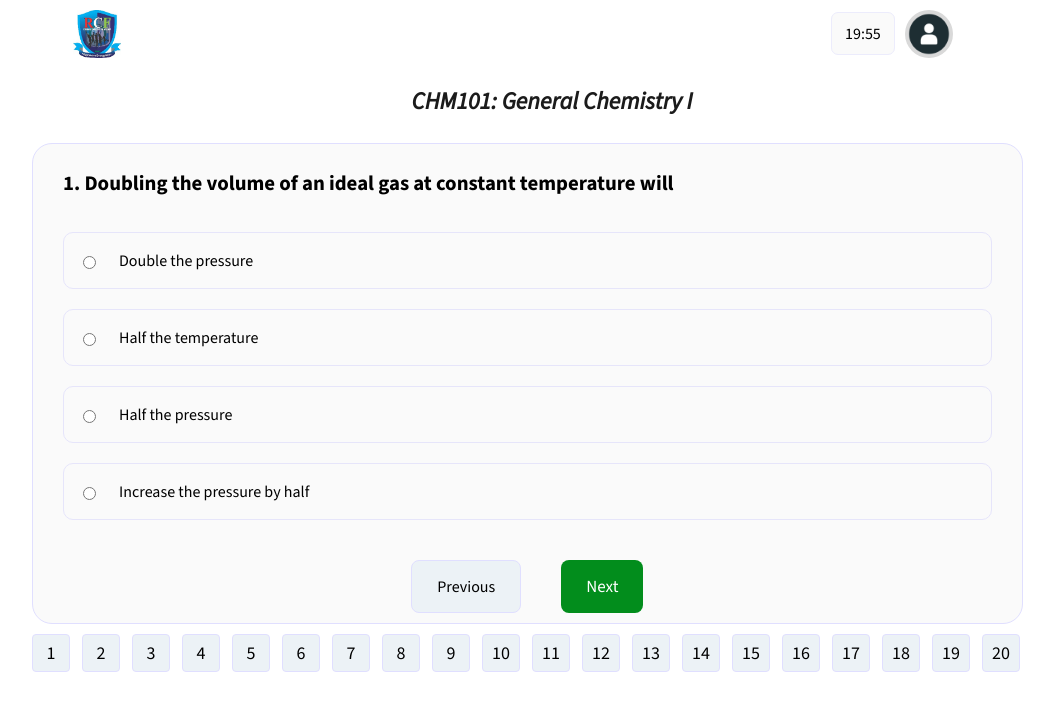
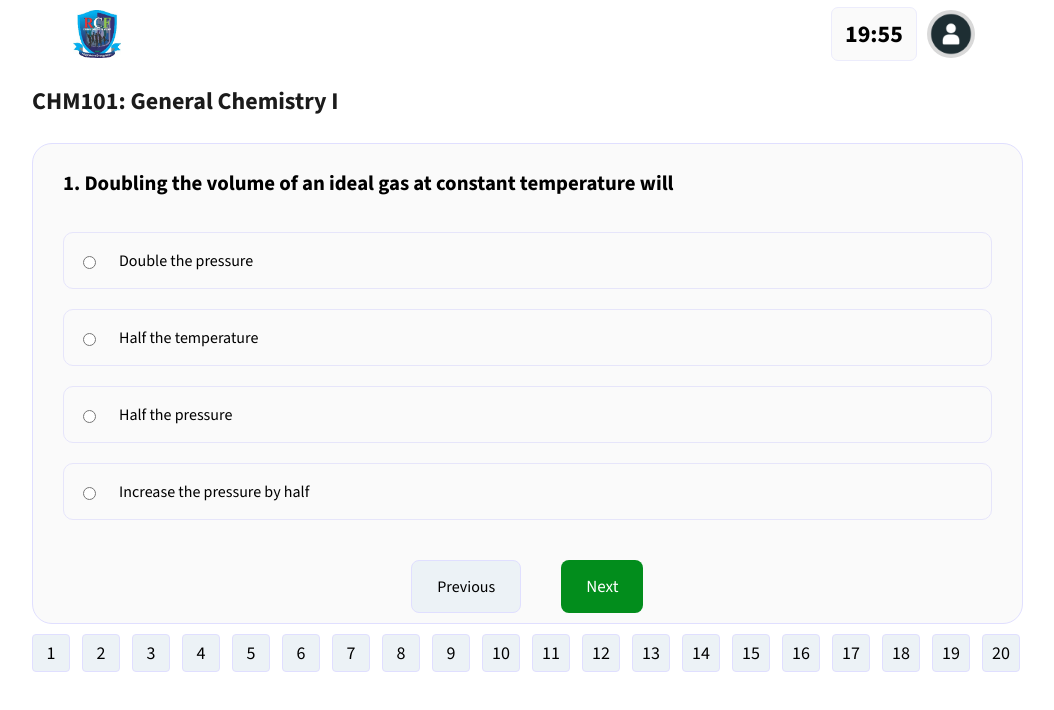
Before and after one commit to simple-codes22/RCF-Test-2025, a Next.js app: page /chm101 in a window 1280 px wide. Shown: the top 710 px of the page, without its empty margins (88-1142 px from the left). Built offline with nearby package versions, Linux system fonts and the light colour scheme; what pouchdb would draw is missing.

Commit message:
Refactor quiz page layouts for consistency and improved UI; updated titles and removed unnecessary elements

```diff
--- a/pages/chm101.js
+++ b/pages/chm101.js
@@ -62,21 +62,18 @@ const StartQuiz = ({ name, id }) => {
         <div className={styles.user_info}>
 
           <div className={styles.timer}>
-            {/* <div style={{
-              fontSize: '13px'
-            }}>Time left</div>
             <div style={{
-              fontSize: '25px',
+              fontSize: '24px',
               fontWeight: 'bold'
-            }}> */}
+            }}>
               <CountdownTimer />
-            {/* </div> */}
+            </div>
           </div>
 
           <img className={styles.ImgCircle} src="avatar.png" alt="img" width="57" height="51"/>
 
           <div>
-            <span className={styles.userid}>{id}</span><br/>
+            {/* <span className={styles.userid}>{id}</span><br/> */}
             <span className={styles.user}>{name}</span>
             {/* Show names later */}
           </div>
@@ -86,10 +83,10 @@ const StartQuiz = ({ name, id }) => {
       <div className={styles.quizContainer}>
 
 
+        <div className={styles.container}>
           <h3 className={styles.instruction}>
-           <em className={styles.ctitle}> CHM101: General Chemistry I </em>
+            CHM101: General Chemistry I
           </h3>
-        <div className={styles.container}>
           <div className={styles.exambody}>
 
           <Quiz
--- a/pages/login.js
+++ b/pages/login.js
@@ -85,6 +85,7 @@ const Candx_login = () => {
                 <input
                   type="text"
                   name="user_id"
+                  required
                   id="user_id"
                   placeholder="Full Name (Surname Firstname Other-optional)"
                   value={name}
--- a/pages/mat101.js
+++ b/pages/mat101.js
@@ -60,13 +60,12 @@ const StartQuiz = ({ name, id }) => {
 			</div>
 			<img className={styles.ImgCircle} src="avatar.png" alt="img" width="57" height="51"/>
 			<div>
-				<span className={styles.userid}>{id}</span><br/>
 				<span className={styles.user}>{name}</span>
 			</div>
 		</div>
       </div>
-	  <h3 className={styles.instruction}>MAT101: <em className={styles.ctitle}>Elementary Mathematics I</em></h3>
     <div className={styles.container}>
+	  <h3 className={styles.instruction}>MAT101: Elementary Mathematics I</h3>
 		<div className={styles.exambody}>
 			<Quiz quizData={quizData} autoSubmitted= {autoSubmitted} setAutoSubmitted={setAutoSubmitted} name={name} id={id}/>
 		</div>
--- a/pages/phy101.js
+++ b/pages/phy101.js
@@ -48,7 +48,7 @@ const StartQuiz = ({ name, id }) => {
 	<div className={styles.body} style={{display: 'flex', flexDirection: 'column', alignItems: 'center'}}>
 		<Head>
 			<link rel="icon" href="rcf_logo_172_X_155.png" />
-			<title>Start Quiz</title>
+			<title>PHY101 TEST</title>
 		</Head>
 		<div className={styles.header}>
         <img className={styles.logo} src="rcf_logo_172_X_155.png" alt="RCF_Logo" width="48" height="48"/>
@@ -60,13 +60,13 @@ const StartQuiz = ({ name, id }) => {
 			</div>
 			<img className={styles.ImgCircle} src="avatar.png" alt="img" width="57" height="51"/>
 			<div>
-				<span className={styles.userid}>{id}</span><br/>
+				{/* <span className={styles.userid}>{id}</span><br/> */}
 				<span className={styles.user}>{name}</span>
 			</div>
 		</div>
       </div>
-	  <h3 className={styles.instruction}>PHY101: <em className={styles.ctitle}>General Physics I</em></h3>
     <div className={styles.container}>
+	    <h3 className={styles.instruction}>PHY101: General Physics I</h3>
 		<div className={styles.exambody}>
 			<Quiz quizData={quizData} autoSubmitted= {autoSubmitted} setAutoSubmitted={setAutoSubmitted} name={name} id={id}/>
 		</div>
```
